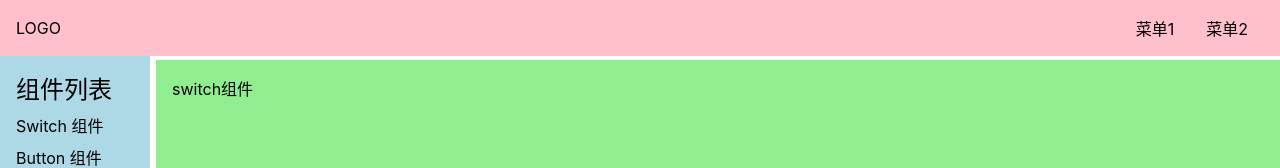
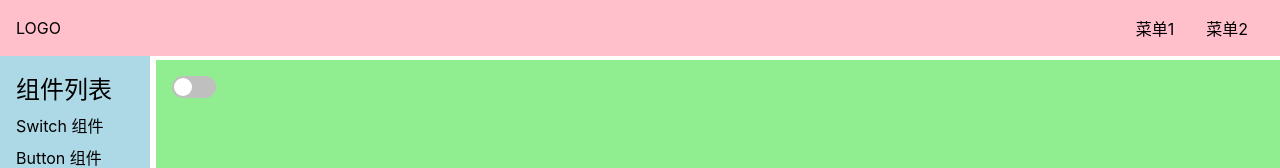
Before and after one commit to laohubb/sakula-ui, a Vue app: page /doc/switch in a window 1280 px wide. Shown: the top 168 px of the page. Built offline with nearby package versions, Linux system fonts and the light colour scheme.

Commit message:
制作switch组件

```diff
--- a/src/components/Switch.vue
+++ /dev/null
@@ -1,15 +0,0 @@
-<template>
-<div>
-  switch组件
-</div>
-</template>
-
-<script lang="ts">
-export default {
-  name: 'Switch'
-};
-</script>
-
-<style lang="scss" scoped>
-
-</style>
--- /dev/null
+++ b/src/components/SwitchDemo.vue
@@ -0,0 +1,22 @@
+<template>
+<div>
+
+  <Switch v-model:value="bool"></Switch>
+</div>
+</template>
+
+<script lang="ts">
+import Switch from '../lib/Switch.vue';
+import {ref} from 'vue';
+export default {
+  components: {Switch},
+  setup(){
+    const bool=ref(false)
+    return {bool}
+  }
+};
+</script>
+
+<style lang="scss" scoped>
+
+</style>
--- /dev/null
+++ b/src/lib/Switch.vue
@@ -0,0 +1,42 @@
+<template>
+  <button @click="toggle" :class="{checked:value}">
+    <span></span>
+  </button>
+</template>
+
+<script lang="ts">
+export default {
+  props:{
+      value:Boolean
+  },
+  setup(props,context){
+    const toggle=()=>{
+      context.emit("update:value",!props.value)
+    }
+    return {toggle}
+  }
+
+
+};
+</script>
+
+<style lang="scss" scoped>
+$h: 22px;
+$h2: $h - 4px;
+button {
+  height: $h; width: $h * 2; border: none; background: #bfbfbf; border-radius: $h/2; position: relative;
+  > span {
+    position: absolute; top: 2px; left: 2px; height: $h2; width: $h2; background: white; border-radius: $h2 / 2; transition: all 250ms;
+  }
+  &.checked { background: #1890ff;
+    > span { left: calc(100% - #{$h2} - 2px); }
+  }
+  &:focus { outline: none; }
+  &:active {
+    > span { width: $h2 + 4px; }
+  }
+  &.checked:active {
+    > span { width: $h2 + 4px; margin-left: -4px; }
+  }
+}
+</style>
--- a/src/router.ts
+++ b/src/router.ts
@@ -2,7 +2,7 @@ import {createWebHistory,createRouter} from 'vue-router'
 import Home from './views/Home.vue';
 import Doc from './views/Doc.vue';
 import DocDemo from './components/DocDemo.vue';
-import Switch from './components/Switch.vue';
+import Switch from './components/SwitchDemo.vue';
 import Dialog from './components/Dialog.vue';
 import Tabs from './components/Tabs.vue';
 import button from './components/Button.vue';
```
